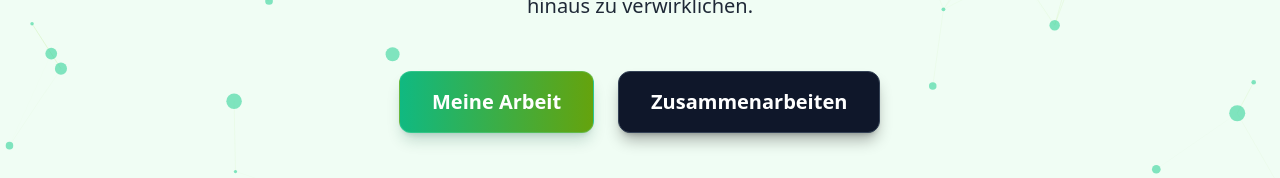
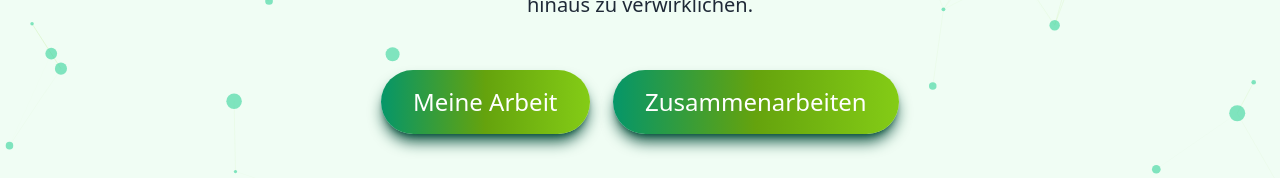
Before and after one commit to Frogitude/frogitude, a Next.js app: page / in a window 1280 px wide. Shown: the part 567-745 px from the top of the page. Built offline with nearby package versions, Linux system fonts and the light colour scheme; no server answers.

Commit message:
Fix CTA Buttons

```diff
--- a/src/components/Hero.js
+++ b/src/components/Hero.js
@@ -103,18 +103,19 @@ export default function Hero({ id, content }) {
             <Magnetic>
               <Button
                 onClick={() => scrollToSection('projects')}
-                className="px-8 py-4 text-xl font-semibold bg-emerald-600 text-white hover:bg-emerald-500 focus:outline-none focus:ring-2 focus:ring-emerald-400/70 border border-emerald-300/30 rounded-xl shadow-lg shadow-emerald-900/20"
+                className="bg-gradient-to-r from-emerald-700 via-lime-600 to-lime-500 text-white px-8 py-4 rounded-full font-extrabold text-2xl shadow-lg shadow-emerald-900 transition-all duration-300 transform hover:scale-105"
+                style={{ position: 'relative', opacity: 1, background: 'linear-gradient(90deg, #059669 0%, #65a30d 50%, #84cc16 100%)' }}
               >
-                {content.button1}
+                {content.button1 || 'CTA1'}
               </Button>
             </Magnetic>
             <Magnetic>
               <Button
-                variant="plain"
                 onClick={() => scrollToSection('contact')}
-                className="px-8 py-4 text-xl font-semibold bg-slate-900 text-white hover:bg-slate-800 border border-slate-700 focus:outline-none focus:ring-2 focus:ring-emerald-400/60 rounded-xl shadow-lg shadow-black/30"
+                className="bg-gradient-to-r from-emerald-700 via-lime-600 to-lime-500 text-white px-8 py-4 rounded-full font-extrabold text-2xl shadow-lg shadow-emerald-900 transition-all duration-300 transform hover:scale-105"
+                style={{ position: 'relative', opacity: 1, background: 'linear-gradient(90deg, #059669 0%, #65a30d 50%, #84cc16 100%)' }}
               >
-                {content.button2}
+                {content.button2 || 'CTA2'}
               </Button>
             </Magnetic>
           </motion.div>
```
